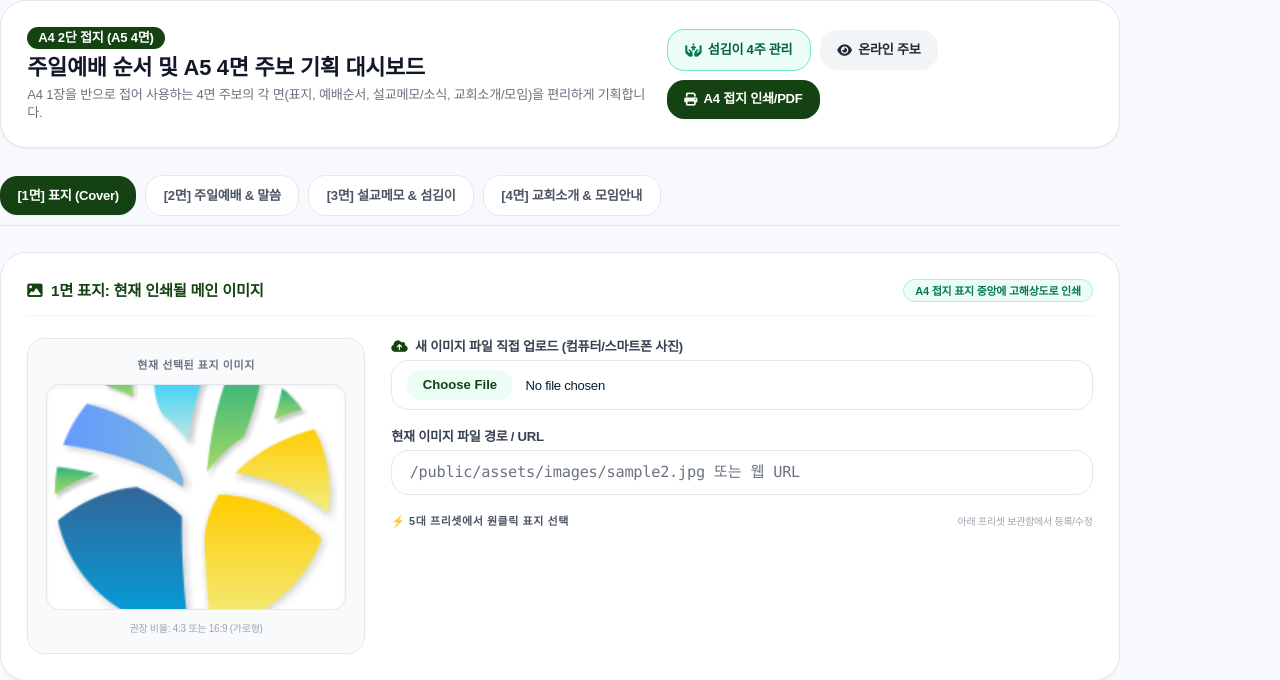
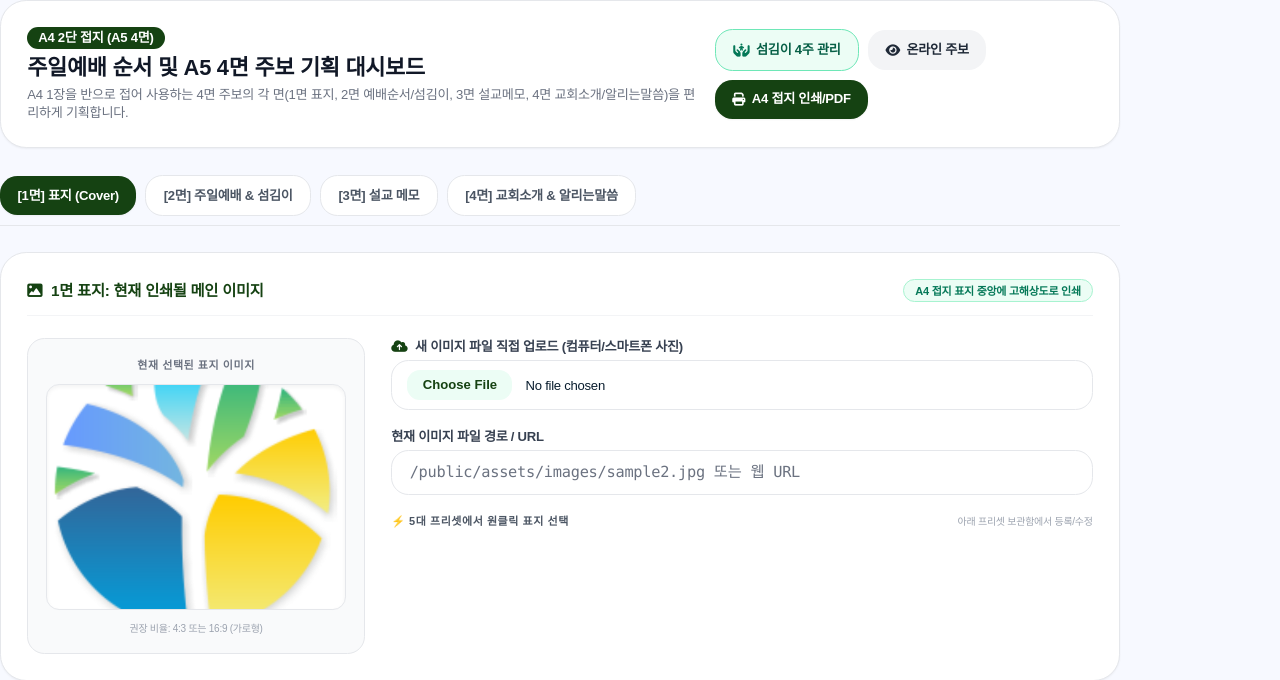
Before and after one commit to seunghoKR/greentreech, a PHP site: the page made by app/Views/admin/bulletin_settings.php in a window 1280 px wide. Shown: the part 128-808 px from the top of the page. Run offline with PHP 8.4, Linux system fonts and the light colour scheme; the template is opened without the code that fills it, so the values that code supplies are empty; some libraries are stand-ins or nearby versions; some web fonts are replaced.

Commit message:
fix(admin): 주보 기획 대시보드 4면 탭 버튼 텍스트 변경 완벽 반영 ([2면] 주일예배 & 섬김이, [3면] 설교 메모, [4면] 교회소개 & 알리는말씀)

```diff
--- a/app/Views/admin/bulletin_settings.php
+++ b/app/Views/admin/bulletin_settings.php
@@ -8,7 +8,7 @@
                 <span class="text-xs text-gray-500 font-semibold"><?= e($bulletin['bulletin_no']) ?></span>
             </div>
             <h2 class="text-xl font-bold text-gray-900 mt-1">주일예배 순서 및 A5 4면 주보 기획 대시보드</h2>
-            <p class="text-xs text-gray-500 mt-0.5">A4 1장을 반으로 접어 사용하는 4면 주보의 각 면(표지, 예배순서, 설교메모/소식, 교회소개/모임)을 편리하게 기획합니다.</p>
+            <p class="text-xs text-gray-500 mt-0.5">A4 1장을 반으로 접어 사용하는 4면 주보의 각 면(1면 표지, 2면 예배순서/섬김이, 3면 설교메모, 4면 교회소개/알리는말씀)을 편리하게 기획합니다.</p>
         </div>
         <div class="flex flex-wrap items-center gap-2">
             <a href="/admin/worship-servants" class="px-3 sm:px-4 py-2 sm:py-2.5 bg-emerald-50 hover:bg-emerald-100 text-emerald-800 border border-emerald-300 rounded-2xl text-xs font-bold transition-all flex items-center gap-1.5 shadow-2xs whitespace-nowrap">
@@ -29,13 +29,13 @@
             <span>[1면] 표지 (Cover)</span>
         </button>
         <button type="button" onclick="switchBulletinTab('tab-page2')" id="btn-tab-page2" class="px-3.5 sm:px-4 py-2 sm:py-2.5 rounded-2xl text-xs font-bold transition-all text-gray-600 hover:text-primary bg-white border border-gray-200 flex items-center gap-1.5 shrink-0 whitespace-nowrap">
-            <span>[2면] 주일예배 & 말씀</span>
+            <span>[2면] 주일예배 & 섬김이</span>
         </button>
         <button type="button" onclick="switchBulletinTab('tab-page3')" id="btn-tab-page3" class="px-3.5 sm:px-4 py-2 sm:py-2.5 rounded-2xl text-xs font-bold transition-all text-gray-600 hover:text-primary bg-white border border-gray-200 flex items-center gap-1.5 shrink-0 whitespace-nowrap">
-            <span>[3면] 설교메모 & 섬김이</span>
+            <span>[3면] 설교 메모</span>
         </button>
         <button type="button" onclick="switchBulletinTab('tab-page4')" id="btn-tab-page4" class="px-3.5 sm:px-4 py-2 sm:py-2.5 rounded-2xl text-xs font-bold transition-all text-gray-600 hover:text-primary bg-white border border-gray-200 flex items-center gap-1.5 shrink-0 whitespace-nowrap">
-            <span>[4면] 교회소개 & 모임안내</span>
+            <span>[4면] 교회소개 & 알리는말씀</span>
         </button>
     </div>
 
```
